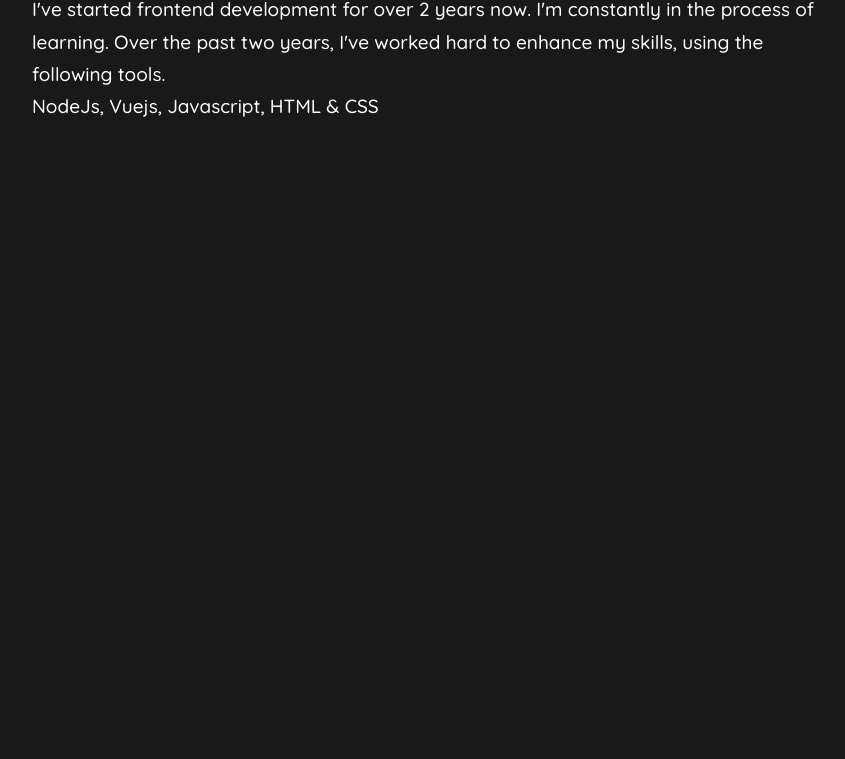
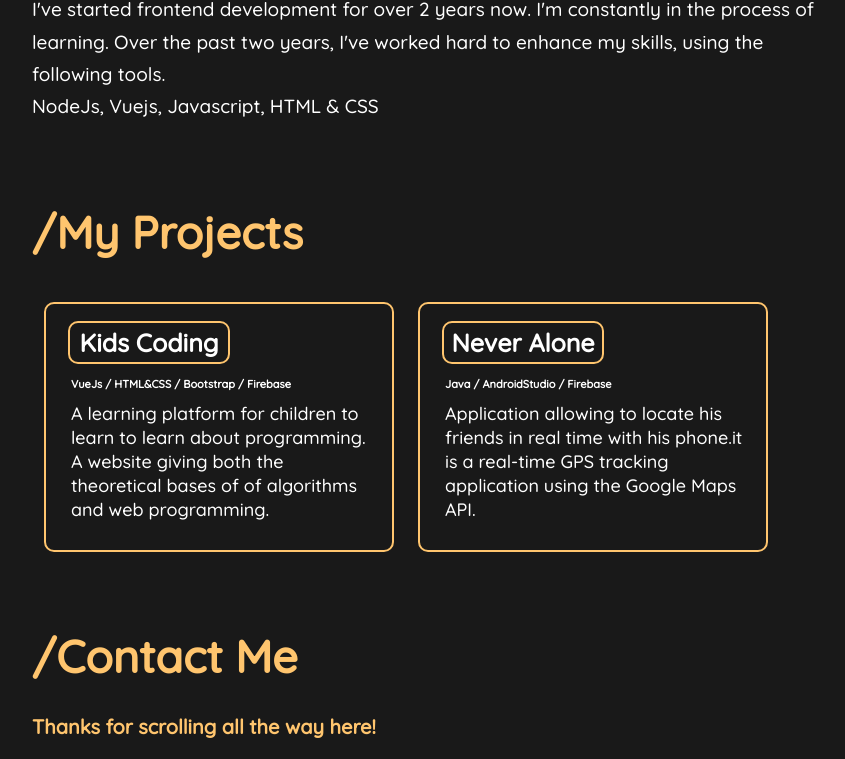
Before and after one commit to fahimgha/fahim, a Vue app: page / in a window 1280 px wide. Shown: the part 896-1655 px from the top of the page, without its empty margins (96-941 px from the left). Before the commit the page ends 1031 px from the top, so only its background shows below. Built offline with nearby package versions, Linux system fonts and the light colour scheme.

Commit message:
add projects.vue

```diff
--- a/src/App.vue
+++ b/src/App.vue
@@ -3,6 +3,8 @@
     <Navbar/>
     <Home/>
     <About/>
+    <Projects/>
+    <Contact/>
   </div>
 </template>
 
@@ -10,13 +12,17 @@
 import Home from '@/views/Home'
 import About from '@/views/About'
 import Navbar from '@/components/Navbar'
+import Projects from '@/views/Projects'
+import Contact from '@/views/Contact'
 
 export default {
   name: 'App',
   components: {
+    Navbar,
     Home,
     About,
-    Navbar
+    Projects,
+    Contact
   }
 }
 </script>
--- /dev/null
+++ b/src/views/Contact.vue
@@ -0,0 +1,58 @@
+<template>
+  <div id="contact">
+    <h1 class="contactme">/Contact Me</h1>
+    <div class="text">Thanks for scrolling all the way here!</div>
+    <div class="img">
+      <img src="../assets/me.png" alt="">
+        <!--position: absolute;
+width: 329px;
+height: 429px;
+left: 164px;
+top: 2325px;  -->
+    </div>
+  </div>
+</template>
+
+<script>
+
+export default {
+  name: 'Contact',
+  components: {
+  }
+}
+</script>
+
+<style lang="scss">
+
+#contact{
+  margin: 5% 27% 0 10%;
+}
+.contactme{
+  color: var(--text-secondary-color);
+  font-size: 45px;
+}
+.text{
+  font-family: Quicksand;
+  font-style: normal;
+  font-weight: bold;
+  font-size: 20px;
+  line-height: 25px;
+  color: #FFC56E;
+}
+.img{
+
+
+  margin: 22px 318px 10px 60px;
+}
+@media only screen and (max-width: 600px) {
+  #contact{
+    padding-top: 15px;
+    margin: 0 50px;
+    align-items: center;
+  }
+  .contactme{
+  font-size: 25px;
+  }
+}
+
+</style>
--- /dev/null
+++ b/src/views/Projects.vue
@@ -0,0 +1,161 @@
+<template>
+<div id="projects">
+  <div class="Projects">
+      <h1 class="prj">/My Projects</h1>
+        <div class="wrapper">
+          <div :key="post.id" class="card" v-for="post in filteredList">
+            <div class="boxname">
+              <h2 class="nameproject">{{ post.title }}</h2></div>
+            <h3 class="tools">{{ post.tools }}</h3>
+            <p class="descproj">{{ post.desc }}</p>
+          </div>
+        </div>
+    </div>
+</div>
+
+</template>
+<script>
+class Post {
+  constructor(title, tools, desc) {
+    this.title = title;
+    this.tools = tools;
+    this.desc = desc;
+  }
+}
+
+const postList = [
+      new Post(
+        'Kids Coding',
+        'VueJs / HTML&CSS / Bootstrap / Firebase',
+        'A learning platform for children to learn to learn about programming. A website giving both the theoretical bases of of algorithms and web programming.'
+      ),
+      new Post(
+        'Never Alone',
+        'Java / AndroidStudio / Firebase',
+        'Application allowing to locate his friends in real time with his phone.it is a real-time GPS tracking application using the Google Maps API. '
+      ),
+];
+export default {
+  name: 'Projects',
+  el: '#projects', // what we bind the view to
+  data() { // bindings
+  return {
+    keyword: '',
+    posts: postList,
+    styles: {
+      backgroundColor: 'red'
+    }
+  }
+
+  },
+  methods: { // like the controller...
+    toggleOnOff() {
+      this.onOff = !this.onOff;
+    },
+  },
+  computed: {
+    filteredList() {
+      return this.posts.filter((post) => post.title.toLowerCase().includes(this.keyword.toLowerCase()));
+    }
+  }
+}
+</script>
+
+<style lang="scss">
+
+
+.Projects {
+  padding: 3% 27% 0 10%;
+}
+.prj{
+  color: var(--text-secondary-color);
+  font-size: 45px;
+}
+body {
+  background-color: #21232f;
+}
+
+div#projects {
+
+  display: flex;
+  flex-direction: column;
+
+  .wrapper {
+
+    display: flex;
+    max-width: 750px;
+    flex-wrap: wrap;
+    padding-top: 0px;
+  }
+
+  .card {
+    width: 350px;
+    height: 250px;
+    border: 2px solid #FFC56E;
+    box-sizing: border-box;
+    border-radius: 10px;
+    //max-width: 350px;
+    margin: 12px;
+    transition: .15s all ease-in-out;
+    &:hover {
+      transform: scale(1.1);
+    }
+    .boxname{
+      display: flex;
+      align-items: center;
+      justify-content: center;
+      flex-direction: column;
+      margin-top: 17px;
+      margin-left: 22px;
+      width: 162px;
+      height: 43px;
+      border: 2px solid #FFC56E;
+      box-sizing: border-box;
+      border-radius: 10px;
+      .nameproject{
+        color: white;
+        font-family: 'Quicksand', sans-serif;
+        font-size: 25px;
+        line-height: 31px;
+        font-weight: bold;
+        font-style: normal;
+      }
+    }
+    .tools{
+      margin-top: 14px;
+      margin-left: 25px;
+      color: white;
+      font-family: 'Quicksand', sans-serif;
+      font-style: normal;
+      font-weight: bold;
+      font-size: 11px;
+      line-height: 13px;
+    }
+    .descproj{
+      margin: 8px 20px 0 25px;
+      color: white;
+      font-family: 'Quicksand', sans-serif;
+      font-style: normal;
+      font-size: 18px;
+      line-height: 24px;
+    }
+    a {
+      text-decoration: none;
+      padding: 12px;
+      color: #ffffff;
+      font-size: 24px;
+      display: flex;
+      flex-direction: column;
+      align-items: center;
+      img {
+        height: 100px;
+      }
+      small {
+        font-size: 10px;
+        padding: 4px;
+      }
+    }
+  }
+}
+
+</style>
```
Also changed, not shown: src/assets/me.png (added).
